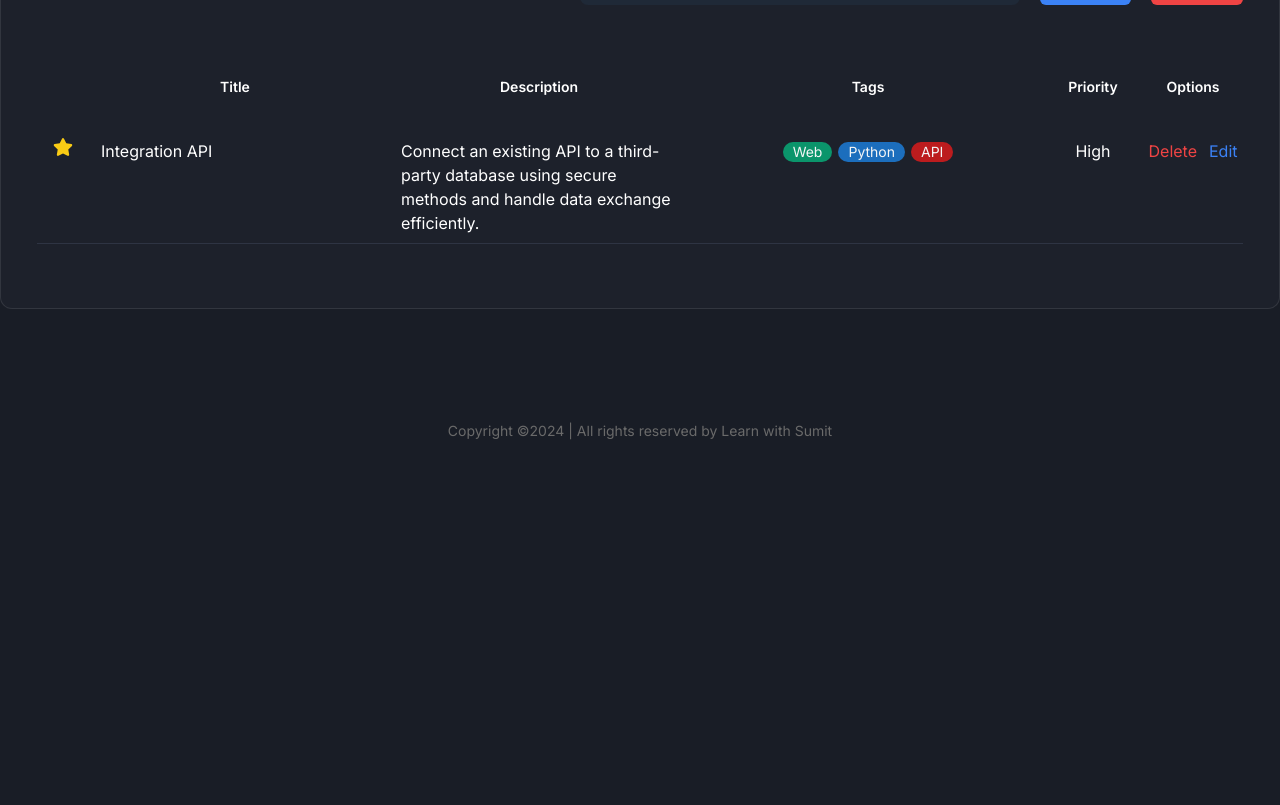
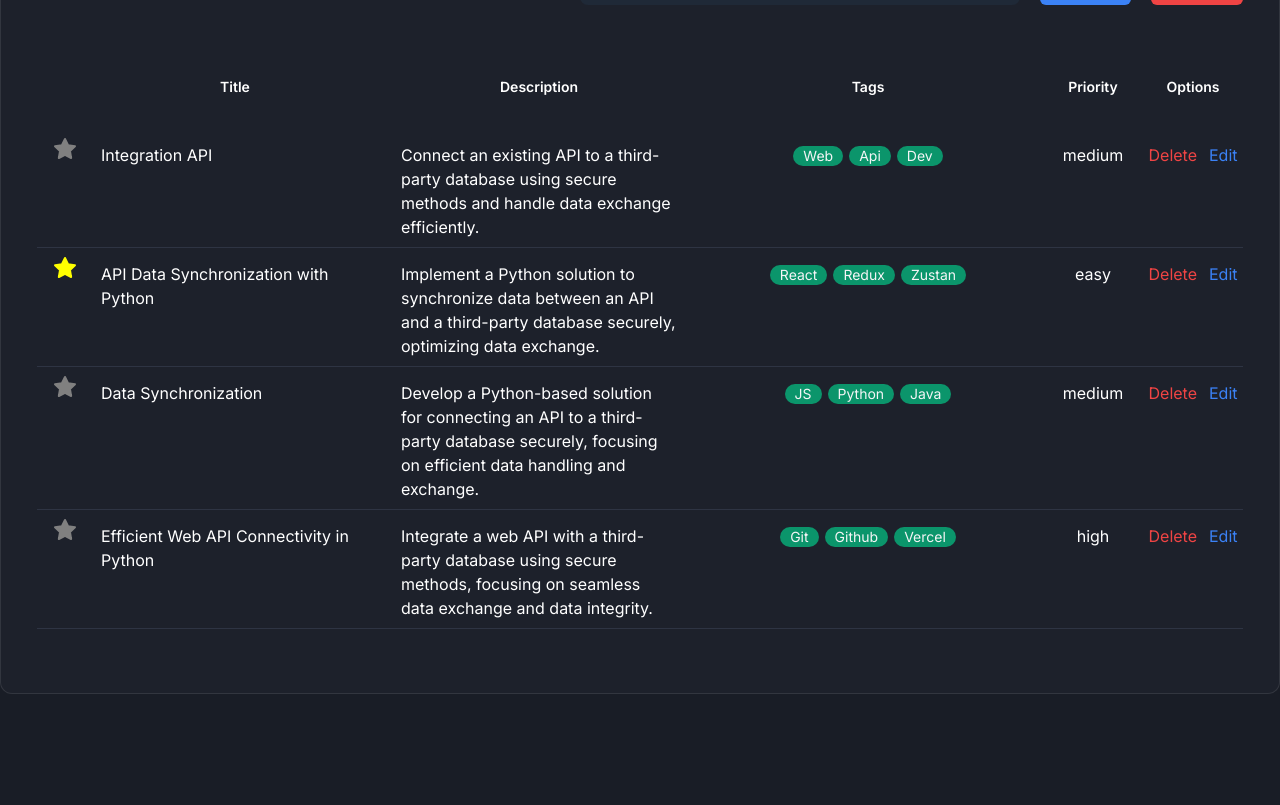
Before and after one commit to md-mozahid/rnext-improved-tasker, a React (Vite) app: page / in a window 1280 px wide. Shown: the part 720-1525 px from the top of the page. Before the commit the page ends 1193 px from the top, so only its background shows below. Built offline with nearby package versions, Linux system fonts and the light colour scheme.

Commit message:
create context, reducer and show data to UI

```diff
--- a/src/App.jsx
+++ b/src/App.jsx
@@ -2,15 +2,16 @@ import Navbar from "./components/Navbar";
 import Header from "./components/Header";
 import Footer from "./components/Footer";
 import TaskContainer from "./components/tasks/TaskContainer";
+import TaskProvider from "./context/TaskContext";
 
 function App() {
   return (
-    <>
+    <TaskProvider>
       <Navbar />
       <Header />
       <TaskContainer />
       <Footer />
-    </>
+    </TaskProvider>
   );
 }
 
--- a/src/components/tasks/Task.jsx
+++ b/src/components/tasks/Task.jsx
@@ -1,55 +1,40 @@
-import { FaStar } from "react-icons/fa";
-
-export default function Task() {
+export default function Task({ task }) {
+  const { title, description, tags, priority, favorite } = task
   return (
     <>
       <tr className="border-b border-[#2E3443] [&>td]:align-baseline [&>td]:px-4 [&>td]:py-2">
         <td>
-          {/* <svg
+          <svg
             xmlns="http://www.w3.org/2000/svg"
-            className="icon icon-tabler icon-tabler-star"
+            className=""
             width="24"
             height="24"
             viewBox="0 0 24 24"
-            stroke-width="2"
-            stroke="yellow"
-            fill="yellow"
-            stroke-linecap="round"
-            stroke-linejoin="round"
-          >
+            strokeWidth="2"
+            stroke={favorite ? 'yellow' : 'gray'}
+            fill={favorite ? 'yellow' : 'gray'}
+            strokeLinecap="round"
+            strokeLinejoin="round">
             <path stroke="none" d="M0 0h24v24H0z" fill="none" />
             <path d="M12 17.75l-6.172 3.245l1.179 -6.873l-5 -4.867l6.9 -1l3.086 -6.253l3.086 6.253l6.9 1l-5 4.867l1.179 6.873z" />
-          </svg> */}
-
-          <FaStar className="text-yellow-400 size-5" />
+          </svg>
         </td>
-        <td>Integration API</td>
+        <td>{title}</td>
         <td>
-          <div>
-            Connect an existing API to a third-party database using secure
-            methods and handle data exchange efficiently.
-          </div>
+          <div>{description}</div>
         </td>
         <td>
           <ul className="flex justify-center gap-1.5 flex-wrap">
-            <li>
-              <span className="inline-block h-5 whitespace-nowrap rounded-[45px] bg-[#00D991A1] px-2.5 text-sm capitalize text-[#F4F5F6]">
-                Web
-              </span>
-            </li>
-            <li>
-              <span className="inline-block h-5 whitespace-nowrap rounded-[45px] bg-[#1C92FFB0] px-2.5 text-sm capitalize text-[#F4F5F6]">
-                Python
-              </span>
-            </li>
-            <li>
-              <span className="inline-block h-5 whitespace-nowrap rounded-[45px] bg-[#FE1A1AB5] px-2.5 text-sm capitalize text-[#F4F5F6]">
-                API
-              </span>
-            </li>
+            {tags?.map((tag, i) => (
+              <li key={i}>
+                <span className="inline-block h-5 whitespace-nowrap rounded-[45px] bg-[#00D991A1] px-2.5 text-sm capitalize text-[#F4F5F6]">
+                  {tag}
+                </span>
+              </li>
+            ))}
           </ul>
         </td>
-        <td className="text-center">High</td>
+        <td className="text-center">{priority}</td>
         <td>
           <div className="flex items-center justify-center space-x-3">
             <button className="text-red-500">Delete</button>
@@ -58,5 +43,5 @@ export default function Task() {
         </td>
       </tr>
     </>
-  );
+  )
 }
--- a/src/components/tasks/TaskList.jsx
+++ b/src/components/tasks/TaskList.jsx
@@ -1,6 +1,9 @@
-import Task from "./Task";
+import { useTask } from '../../context/TaskContext'
+import Task from './Task'
 
 export default function TaskList() {
+  const tasks = useTask()
+
   return (
     <>
       <div className="overflow-auto">
@@ -26,10 +29,12 @@ export default function TaskList() {
             </tr>
           </thead>
           <tbody>
-            <Task />
+            {tasks?.map((task) => (
+              <Task key={task.id} task={task} />
+            ))}
           </tbody>
         </table>
       </div>
     </>
-  );
+  )
 }
--- /dev/null
+++ b/src/context/TaskContext.jsx
@@ -0,0 +1,28 @@
+/* eslint-disable react-refresh/only-export-components */
+import { createContext, useContext, useReducer } from 'react'
+
+export const TaskContext = createContext(null)
+export const TaskDispatchContext = createContext(null)
+
+// initial tasks
+import { initialTasks } from '../db/db'
+import taskReducer from '../reducers/TaskReducer'
+
+export default function TaskProvider({ children }) {
+  const [tasks, dispatch] = useReducer(taskReducer, initialTasks)
+
+  return (
+    <TaskContext.Provider value={tasks}>
+      <TaskDispatchContext.Provider value={dispatch}>
+        {children}
+      </TaskDispatchContext.Provider>
+    </TaskContext.Provider>
+  )
+}
+
+export function useTask() {
+  return useContext(TaskContext)
+}
+export function useDispatchTask() {
+  return useContext(TaskDispatchContext)
+}
--- a/src/db/db.jsx
+++ b/src/db/db.jsx
@@ -1,4 +1,4 @@
-export const tasksData = [
+export const initialTasks = [
   {
     id: 1,
     title: "Integration API",
@@ -13,7 +13,7 @@ export const tasksData = [
     title: "API Data Synchronization with Python",
     description:
       "Implement a Python solution to synchronize data between an API and a third-party database securely, optimizing data exchange.",
-    tags: ["web", "api", "dev"],
+    tags: ["React", "Redux", "Zustan"],
     favorite: true,
     priority: "easy",
   },
@@ -22,7 +22,7 @@ export const tasksData = [
     title: " Data Synchronization",
     description:
       "Develop a Python-based solution for connecting an API to a third-party database securely, focusing on efficient data handling and exchange.",
-    tags: ["web", "api", "dev"],
+    tags: ["JS", "Python", "Java"],
     favorite: false,
     priority: "medium",
   },
@@ -31,7 +31,7 @@ export const tasksData = [
     title: "Efficient Web API Connectivity in Python",
     description:
       "Integrate a web API with a third-party database using secure methods, focusing on seamless data exchange and data integrity.",
-    tags: ["web", "api", "dev"],
+    tags: ["Git", "Github", "Vercel"],
     favorite: false,
     priority: "high",
   },
--- /dev/null
+++ b/src/reducers/taskReducer.js
@@ -0,0 +1,14 @@
+export default function taskReducer(tasks, action) {
+
+  switch (action.type) {
+    case 'added': {
+      return [
+        ...tasks,
+        {
+          id: 4,
+          task: action.task,
+        },
+      ]
+    }
+  }
+}
```
Also changed, not shown: .eslintrc.cjs.
